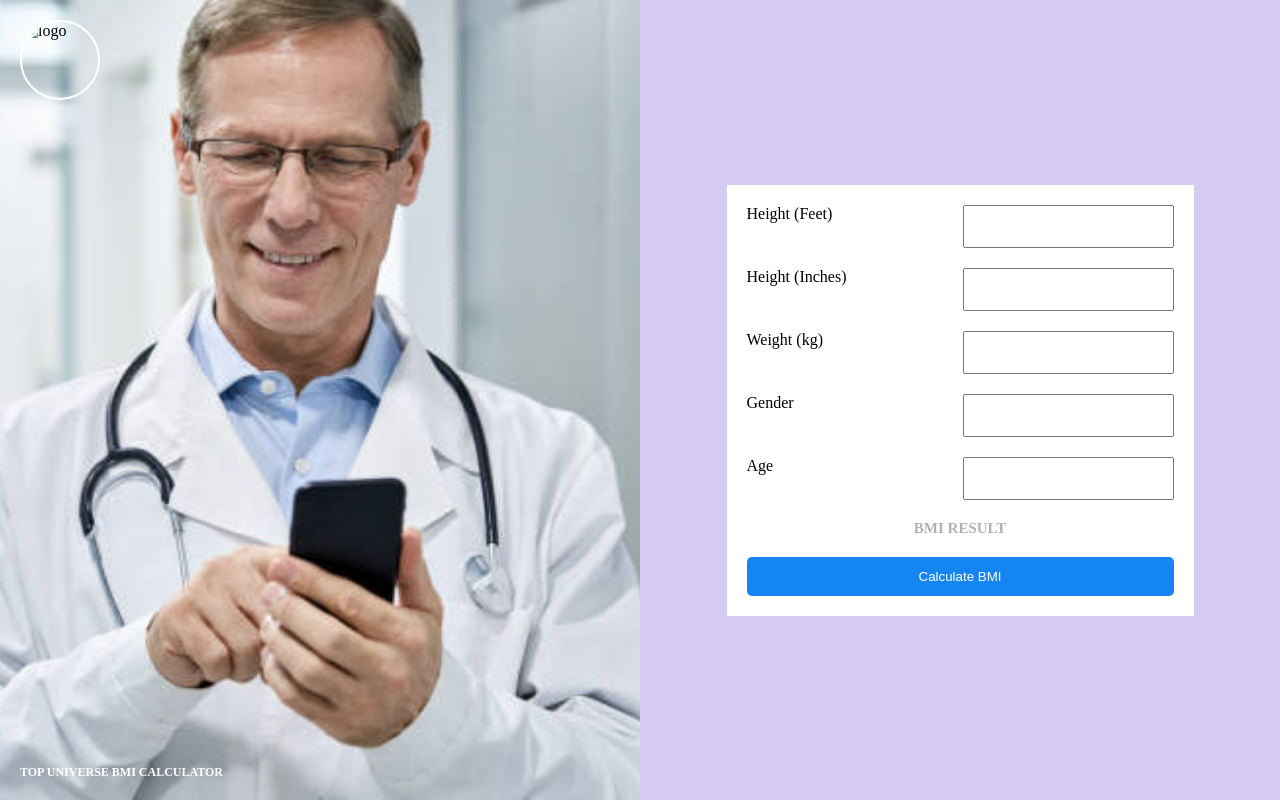
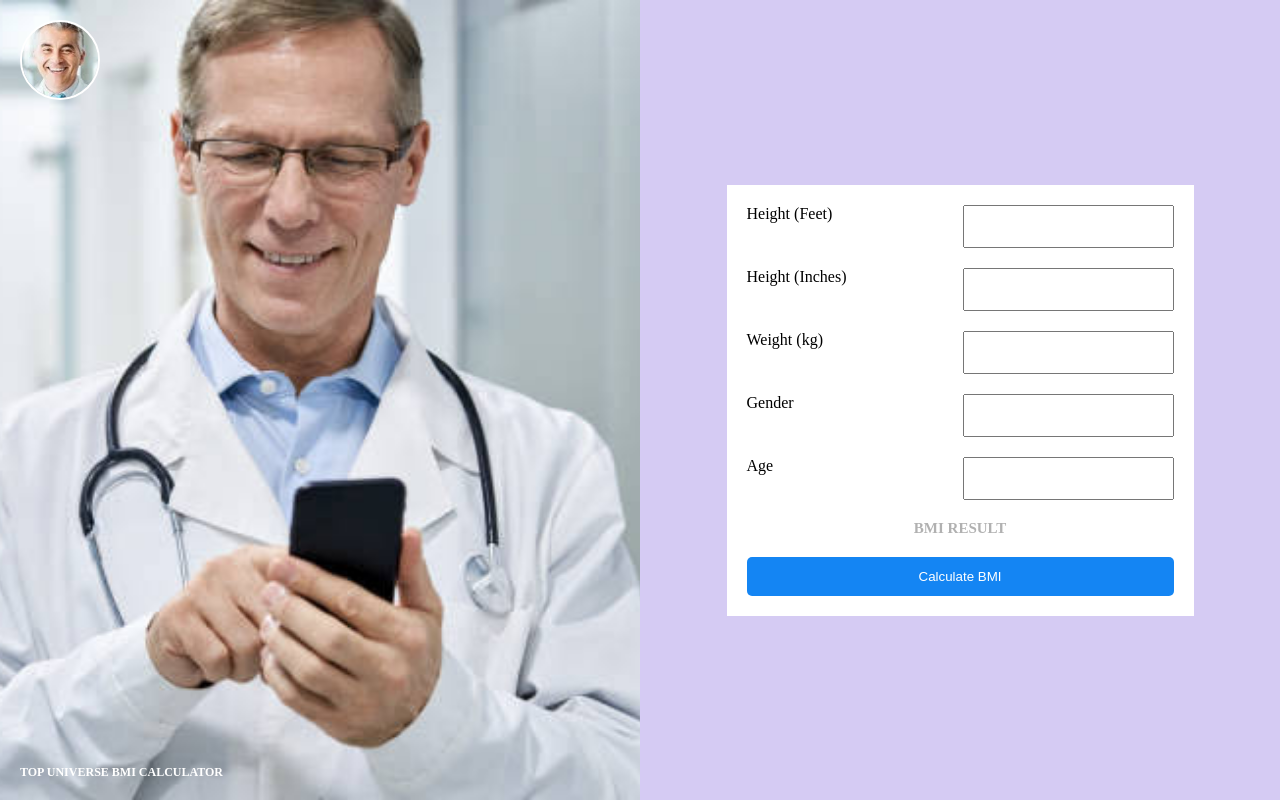
Before and after one commit to emdes12/BMI-calculator, a plain HTML site: page index.html in a window 1280 px wide. Drawn offline with Linux system fonts and the light colour scheme.

Commit message:
Update index.html

```diff
--- a/index.html
+++ b/index.html
@@ -9,7 +9,7 @@
 <body>
   <main>
     <div class="hero">
-      <img src="/images/logo.jpeg" class="logo" alt="logo" />
+      <img src="/logo.jpeg" class="logo" alt="logo" />
 
       <span>TOP UNIVERSE BMI CALCULATOR</span>
     </div>
```
